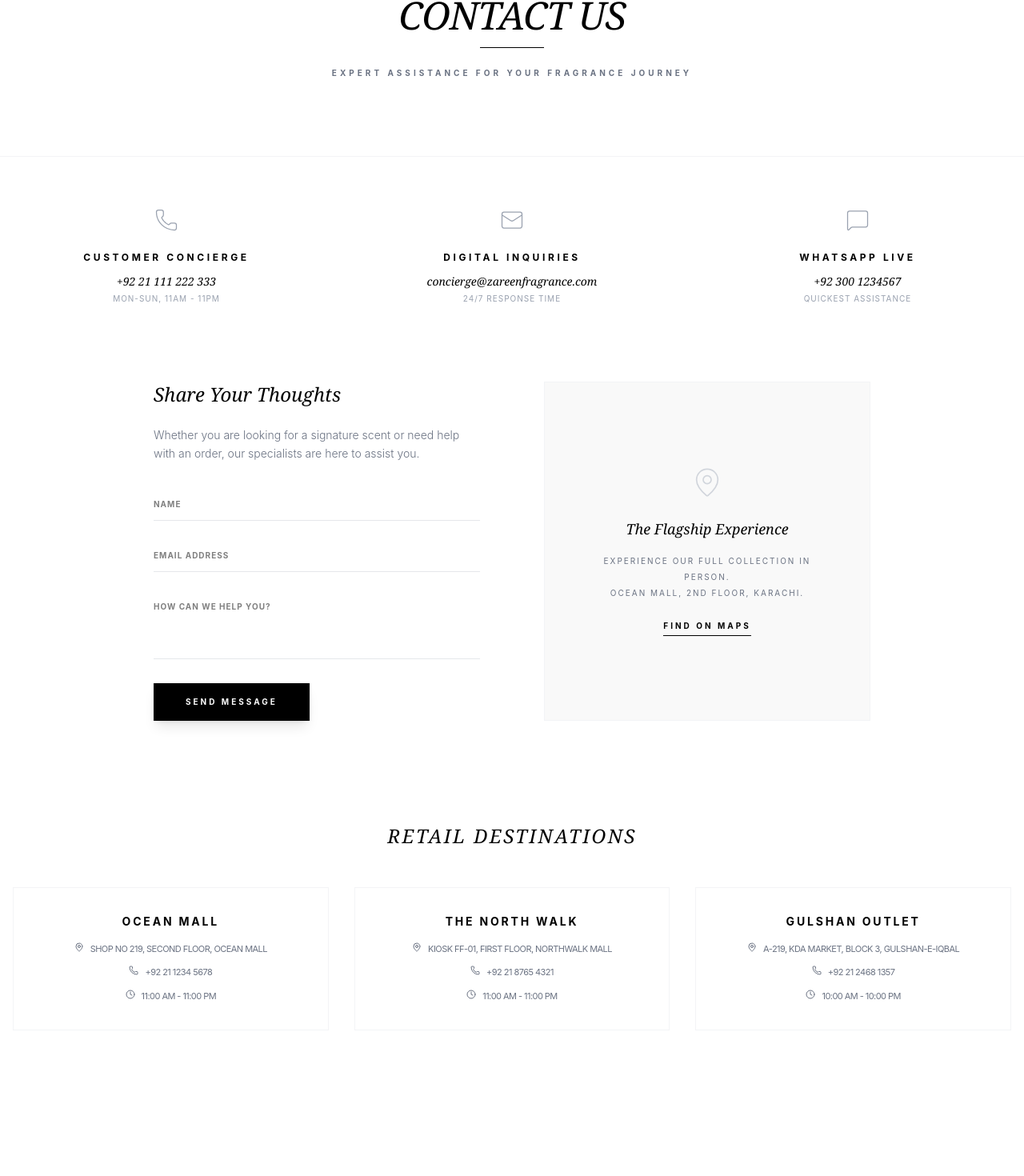
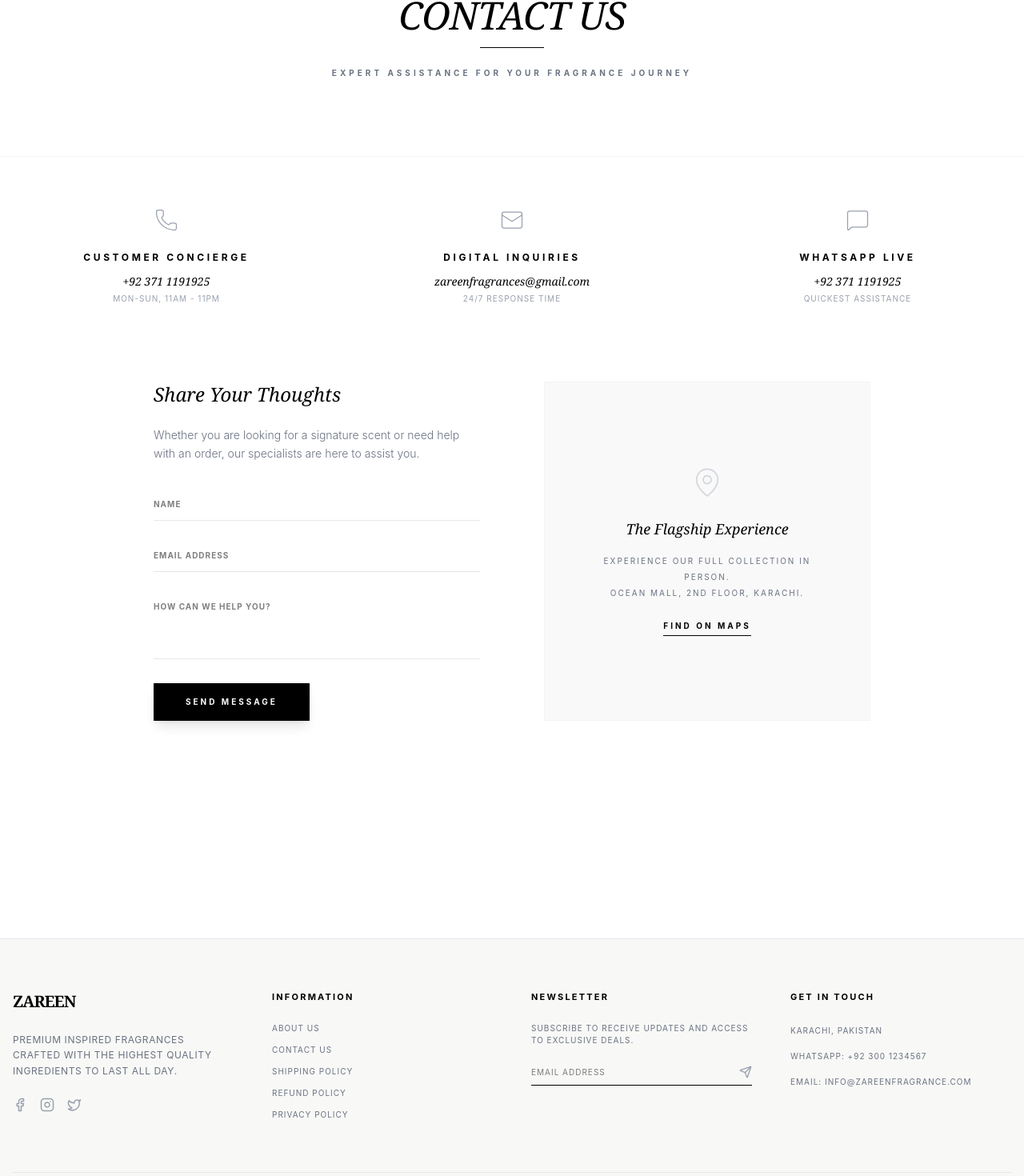
Before and after one commit to AbdulSami-786/perfume, a React (Vite) app: page /contact in a window 1280 px wide. Shown: the part 231-1701 px from the top of the page at 80% size. Built offline with nearby package versions, Linux system fonts and the light colour scheme.

Commit message:
complete

```diff
--- a/src/data/products.jsx
+++ b/src/data/products.jsx
@@ -2,7 +2,7 @@
   {
     id: 1,
     name: "مسک الروضۃ – Zareen Fragrance 50 ml Eau de Parfum ",
-    price: 120,
+    price: 2999,
     images: ["../../public/p1.jpeg", "../../public/p1-2.jpeg", "../../public/p1-3.jpeg"],
     mainImage: "p1.jpeg",
     description: `مسک الروضۃ – Zareen Fragrance
@@ -27,7 +27,7 @@
   {
     id: 2,
     name: "Pink Aura – Zareen Fragrance's 50ml Eau de Parfum ",
-    price: 150,
+    price: 2599,
     images: ["../../public/p2.jpeg", "../../public/p2-2.jpeg", "../../public/p2-3.jpeg"],
     mainImage: "p2.jpeg",
     description: `🌸 Pink Aura – Zareen Fragrance's 50ml Eau de Parfum 🌸
@@ -50,7 +50,7 @@
   {
     id: 3,
     name: "Fresh Aura – Zareen Fragrance 50ml Eau de Parfum ",
-    price: 350,
+    price: 2750,
     images: ["../../public/p3.jpeg", "../../public/p3-2.jpeg", "../../public/p3-3.jpeg"],
     mainImage: "p3.jpeg",
     description: `Fresh Aura – Zareen Fragrance 50ml Eau de Parfum
@@ -73,7 +73,7 @@
   {
     id: 4,
     name: "White Sultan by Zareen Fragrance",
-    price: 130,
+    price: 2999,
     images: ["../../public/p4.jpeg", "../../public/p4-2.jpeg", "../../public/p4-3.jpeg"],
     mainImage: "p4.jpeg",
     description: `"White Sultan by Zareen Fragrance”
@@ -95,7 +95,7 @@
   {
     id: 5,
     name: "Jasmine Bloom Car Diffuser by Zareen Fragrance",
-    price: 130,
+    price: 899,
     images: ["../../public/p5.jpeg"],
     mainImage: "p5.jpeg",
     description: `"Jasmine Bloom by Zareen Fragrance"
@@ -118,7 +118,7 @@
   {
     id: 6,
     name: "Rose Petal Car Diffuser by Zareen Fragrance",
-    price: 130,
+    price: 899,
     images: ["../../public/p6.jpeg"],
     mainImage: "p6.jpeg",
     description: `"Rose Petal by Zareen Fragrance"
@@ -150,7 +150,7 @@
   {
     id: 8,
     name: "Zareen Fragrance Rose Petal Reed Diffuser",
-    price: 25,
+    price: 2499,
     images: ["../../public/p8.jpeg"],
     mainImage: "p8.jpeg",
     description: "Transform your home into a floral sanctuary with this House Hold Aroma Therapy diffuser, featuring the delicate and romantic scent of fresh rose petals.",
@@ -159,7 +159,7 @@
   {
     id: 9,
     name: "Zareen Fragrance Lavender Reed Diffuser",
-    price: 25,
+    price: 2499,
     images: ["../../public/p9.jpeg"],
     mainImage: "p9.jpeg",
     description: "A premium House Hold Aroma Therapy solution that infuses your space with the timeless, tranquil scent of blooming lavender fields.",
@@ -168,7 +168,7 @@
   {
     id: 10,
     name: "Zareen Fragrance Jasmine Bloom Reed Diffuser",
-    price: 25,
+    price: 2499,
     images: ["../../public/p10.jpeg"],
     mainImage: "p10.jpeg",
     description: "An enchanting House Hold Aroma Therapy diffuser that captures the essence of midnight jasmine, filling your home with a sweet and exotic floral bloom.",
@@ -177,7 +177,7 @@
   {
     id: 11,
     name: "Zareen Fragrance Discovery Tester Set",
-    price: 15,
+    price: 1250,
     images: ["../../public/p11.jpeg", "../../public/p11-2.jpeg", "../../public/p11-3.jpeg"],
     mainImage: "p11.jpeg",
     description: "A premium collection of five signature scents. Explore the world of Zareen Fragrance with this curated tester box, featuring everything from floral blooms to fresh, earthy notes.",
@@ -186,7 +186,7 @@
   {
     id: 12,
     name: "Maison Flora by Zareen Fragrance",
-    price: 115,
+    price: 2899,
     images: ["../../public/p12.jpeg", "../../public/p12-2.jpeg", "../../public/p12-3.jpeg"],
     mainImage: "p12.jpeg",
     description: "“🌸 Maison Flora by Zareen Fragrance – my go‑to Eau de Parfum that fills my day with enchanting fragrance! 50 ml of luxurious floral‑woody blend.",
--- a/src/pages/Cart.jsx
+++ b/src/pages/Cart.jsx
@@ -73,7 +73,7 @@
                     <div className="col-span-12 md:col-span-7 flex items-center gap-6">
                       <div className="w-24 h-32 bg-gray-50 overflow-hidden">
                         <img
-                          src={item.image}
+                          src={item.mainImage}
                           alt={item.name}
                           className="w-full h-full object-cover grayscale group-hover:grayscale-0 transition-all duration-500"
                         />
--- a/src/pages/Checkout.jsx
+++ b/src/pages/Checkout.jsx
@@ -163,7 +163,7 @@
               <div className="space-y-6 mb-8 max-h-[40vh] overflow-y-auto pr-2 custom-scrollbar">
                 {cartItems.map(item => (
                   <div key={item.id} className="flex gap-4 items-center">
-                    <img src={item.image} alt={item.name} className="w-16 h-20 object-cover grayscale hover:grayscale-0 transition-all" />
+                    <img src={item.mainImage} alt={item.name} className="w-16 h-20 object-cover grayscale hover:grayscale-0 transition-all" />
                     <div className="flex-1">
                       <h4 className="text-[10px] font-bold uppercase tracking-widest leading-tight">{item.name}</h4>
                       <p className="text-[10px] text-gray-400 mt-1 uppercase">Qty: {item.quantity}</p>
--- a/src/pages/Contact.jsx
+++ b/src/pages/Contact.jsx
@@ -18,29 +18,7 @@
     setFormData({ name: '', email: '', phone: '', subject: '', message: '' });
   };
 
-  const stores = [
-    {
-      name: 'OCEAN MALL',
-      address: 'Shop no 219, Second Floor, Ocean Mall',
-      city: 'Karachi',
-      phone: '+92 21 1234 5678',
-      hours: '11:00 AM - 11:00 PM',
-    },
-    {
-      name: 'THE NORTH WALK',
-      address: 'Kiosk FF-01, First Floor, NorthWalk Mall',
-      city: 'Karachi',
-      phone: '+92 21 8765 4321',
-      hours: '11:00 AM - 11:00 PM',
-    },
-    {
-      name: 'GULSHAN OUTLET',
-      address: 'A-219, KDA Market, Block 3, Gulshan-e-Iqbal',
-      city: 'Karachi',
-      phone: '+92 21 2468 1357',
-      hours: '10:00 AM - 10:00 PM',
-    }
-  ];
+
 
   return (
     <div className="bg-white text-black font-sans">
@@ -63,7 +41,7 @@
               <Phone size={30} strokeWidth={1} />
             </div>
             <h3 className="text-xs tracking-[0.3em] font-bold uppercase mb-3">Customer Concierge</h3>
-            <p className="text-sm font-serif italic mb-1">+92 21 111 222 333</p>
+            <p className="text-sm font-serif italic mb-1">+92 371 1191925</p>
             <p className="text-[10px] text-gray-400 tracking-widest uppercase">Mon-Sun, 11am - 11pm</p>
           </div>
 
@@ -72,7 +50,7 @@
               <Mail size={30} strokeWidth={1} />
             </div>
             <h3 className="text-xs tracking-[0.3em] font-bold uppercase mb-3">Digital Inquiries</h3>
-            <p className="text-sm font-serif italic mb-1">concierge@zareenfragrance.com</p>
+            <p className="text-sm font-serif italic mb-1">zareenfragrances@gmail.com</p>
             <p className="text-[10px] text-gray-400 tracking-widest uppercase">24/7 Response Time</p>
           </div>
 
@@ -81,7 +59,7 @@
               <MessageSquare size={30} strokeWidth={1} />
             </div>
             <h3 className="text-xs tracking-[0.3em] font-bold uppercase mb-3">WhatsApp Live</h3>
-            <p className="text-sm font-serif italic mb-1">+92 300 1234567</p>
+            <p className="text-sm font-serif italic mb-1">+92 371 1191925</p>
             <p className="text-[10px] text-gray-400 tracking-widest uppercase">Quickest Assistance</p>
           </div>
         </div>
@@ -150,21 +128,7 @@
         </div>
 
         {/* 4. Retail Outlets */}
-        <div className="mb-32">
-          <h2 className="text-center text-2xl font-serif italic tracking-widest mb-12 uppercase">Retail Destinations</h2>
-          <div className="grid grid-cols-1 md:grid-cols-3 gap-8">
-            {stores.map((store, index) => (
-              <div key={index} className="border border-gray-100 p-8 text-center hover:border-black transition-colors duration-500">
-                <h3 className="text-sm font-bold tracking-[0.2em] uppercase mb-4">{store.name}</h3>
-                <div className="text-[11px] text-gray-500 space-y-3 uppercase tracking-tighter leading-relaxed">
-                  <p className="flex justify-center gap-2"><MapPin size={12} /> {store.address}</p>
-                  <p className="flex justify-center gap-2"><Phone size={12} /> {store.phone}</p>
-                  <p className="flex justify-center gap-2"><Clock size={12} /> {store.hours}</p>
-                </div>
-              </div>
-            ))}
-          </div>
-        </div>
+
       </div>
     </div>
   );
--- a/src/pages/Home.jsx
+++ b/src/pages/Home.jsx
@@ -23,12 +23,12 @@
     name: "RAMADAN SPECIAL | 4X PERFUMES",
     originalPrice: 5600,
     price: 4400,
-    image: "https://images.unsplash.com/photo-1594035910387-fea47794261f?auto=format&fit=crop&w=800&q=80",
+    image: "b4.jpeg",
     description: "Get 4 premium fragrances in just Rs 4400"
   };
 
   const categories = [
-    { name: "BEST SELLER PERFUMES", image: "https://images.unsplash.com/photo-1547887538-e3a2f32cb1cc?auto=format&fit=crop&w=1200&q=80", link: "/products?category=bestseller" },
+    { name: "Reed Diffuser For House Hold", image: "b3.jpeg", link: "/products?category=bestseller" },
     { name: "PERFUME FOR HER", image: "b2.jpeg", link: "/products?category=women" },
     { name: "PERFUME FOR HIM", image: "b1.jpeg", link: "/products?category=men" },
   ];
--- a/src/pages/Product.jsx
+++ b/src/pages/Product.jsx
@@ -161,18 +161,7 @@
           </div>
         )}
 
-        {/* Pagination */}
-        {sortedProducts.length > 0 && (
-          <div className="flex justify-center mt-20 border-t border-gray-100 pt-10 gap-8">
-            <button className="text-[10px] tracking-widest font-bold text-gray-400 hover:text-black transition">PREVIOUS</button>
-            <div className="flex gap-4 items-center">
-              <span className="text-[12px] font-bold border-b border-black pb-1">01</span>
-              <span className="text-[12px] text-gray-300">02</span>
-              <span className="text-[12px] text-gray-300">03</span>
-            </div>
-            <button className="text-[10px] tracking-widest font-bold text-black hover:text-gray-500 transition">NEXT</button>
-          </div>
-        )}
+
       </div>
     </div>
   );
```
Also changed, not shown: public/b3.jpeg (added), public/b4.jpeg (added).
